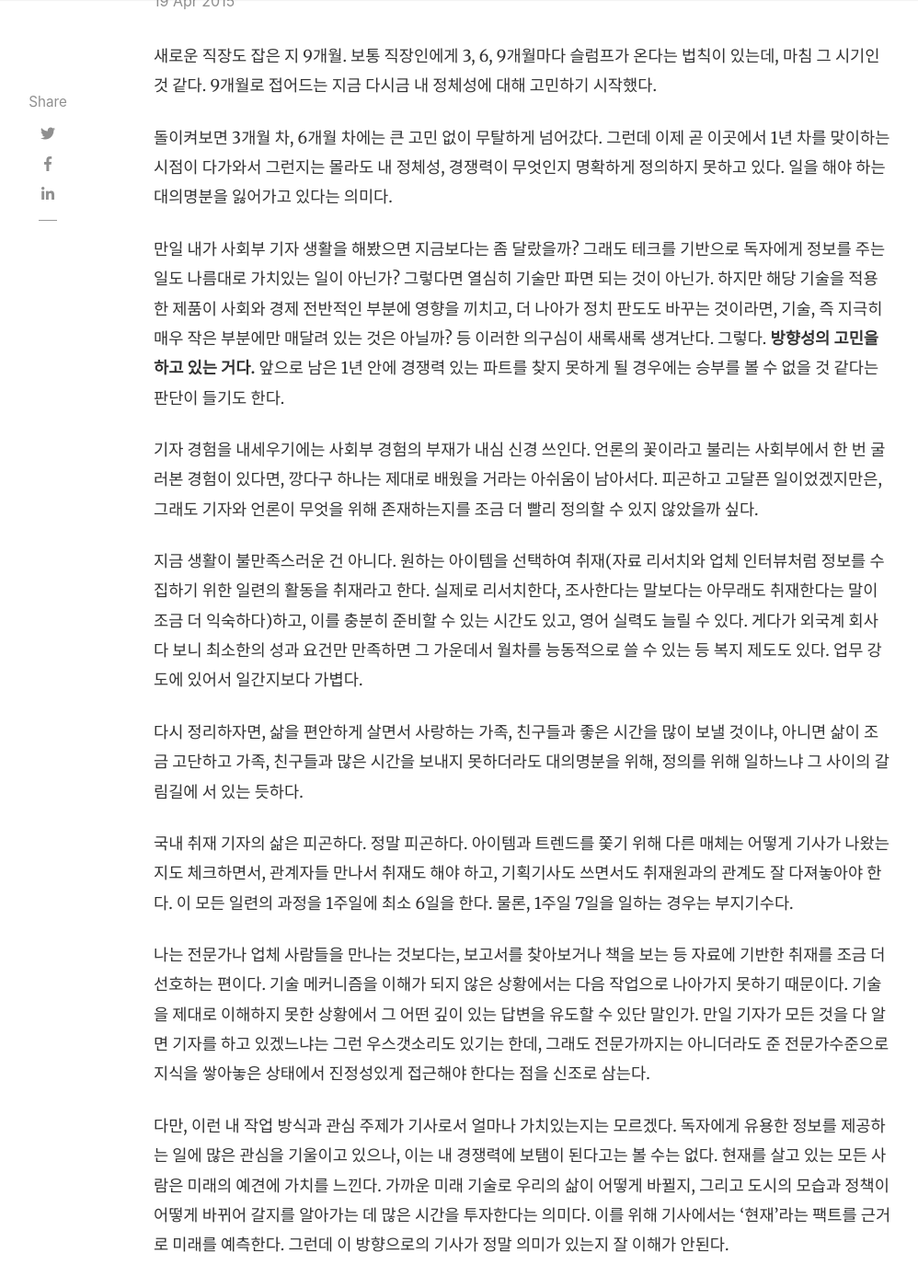
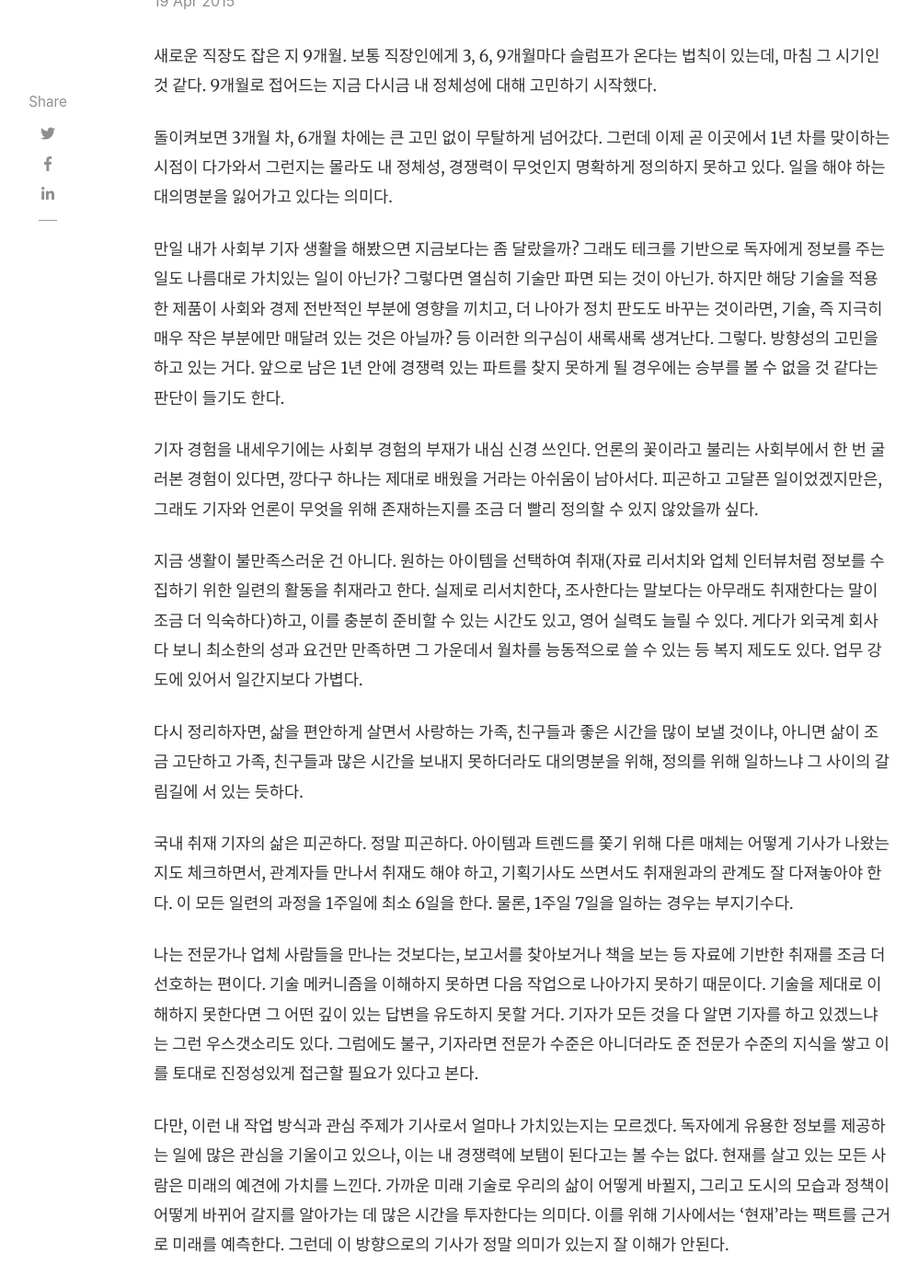
Before and after one commit to samantha-writer/samantha-writer.github.io, a Jekyll site: the page built from _posts/2015-04-19-150419.md, in a window 1280 px wide and 1400 px high, scrolled down 316 px. Shown: the whole window at 92% size, without its empty margins (118-1116 px from the left). Built offline with Jekyll 4.4.1, drawn with Linux system fonts in a browser that asks for light colours; nearby versions of some CDN libraries; comment, search, counter and statistics services are not loaded; some of the changed text lies outside the part shown.

Commit message:
Update 2015-04-19-150419.md

```diff
--- a/_posts/2015-04-19-150419.md
+++ b/_posts/2015-04-19-150419.md
@@ -15,7 +15,7 @@
 
 돌이켜보면 3개월 차, 6개월 차에는 큰 고민 없이 무탈하게 넘어갔다. 그런데 이제 곧 이곳에서 1년 차를 맞이하는 시점이 다가와서 그런지는 몰라도 내 정체성, 경쟁력이 무엇인지 명확하게 정의하지 못하고 있다. 일을 해야 하는 대의명분을 잃어가고 있다는 의미다.
 
-만일 내가 사회부 기자 생활을 해봤으면 지금보다는 좀 달랐을까? 그래도 테크를 기반으로 독자에게 정보를 주는 일도 나름대로 가치있는 일이 아닌가? 그렇다면 열심히 기술만 파면 되는 것이 아닌가. 하지만 해당 기술을 적용한 제품이 사회와 경제 전반적인 부분에 영향을 끼치고, 더 나아가 정치 판도도 바꾸는 것이라면, 기술, 즉 지극히 매우 작은 부분에만 매달려 있는 것은 아닐까? 등 이러한 의구심이 새록새록 생겨난다. 그렇다. **방향성의 고민을 하고 있는 거다.** 앞으로 남은 1년 안에 경쟁력 있는 파트를 찾지 못하게 될 경우에는 승부를 볼 수 없을 것 같다는 판단이 들기도 한다.
+만일 내가 사회부 기자 생활을 해봤으면 지금보다는 좀 달랐을까? 그래도 테크를 기반으로 독자에게 정보를 주는 일도 나름대로 가치있는 일이 아닌가? 그렇다면 열심히 기술만 파면 되는 것이 아닌가. 하지만 해당 기술을 적용한 제품이 사회와 경제 전반적인 부분에 영향을 끼치고, 더 나아가 정치 판도도 바꾸는 것이라면, 기술, 즉 지극히 매우 작은 부분에만 매달려 있는 것은 아닐까? 등 이러한 의구심이 새록새록 생겨난다. 그렇다. 방향성의 고민을 하고 있는 거다. 앞으로 남은 1년 안에 경쟁력 있는 파트를 찾지 못하게 될 경우에는 승부를 볼 수 없을 것 같다는 판단이 들기도 한다.
 
 기자 경험을 내세우기에는 사회부 경험의 부재가 내심 신경 쓰인다. 언론의 꽃이라고 불리는 사회부에서 한 번 굴러본 경험이 있다면, 깡다구 하나는 제대로 배웠을 거라는 아쉬움이 남아서다. 피곤하고 고달픈 일이었겠지만은, 그래도 기자와 언론이 무엇을 위해 존재하는지를 조금 더 빨리 정의할 수 있지 않았을까 싶다.
 
@@ -25,7 +25,7 @@
 
 국내 취재 기자의 삶은 피곤하다. 정말 피곤하다. 아이템과 트렌드를 쫓기 위해 다른 매체는 어떻게 기사가 나왔는지도 체크하면서, 관계자들 만나서 취재도 해야 하고, 기획기사도 쓰면서도 취재원과의 관계도 잘 다져놓아야 한다. 이 모든 일련의 과정을 1주일에 최소 6일을 한다. 물론, 1주일 7일을 일하는 경우는 부지기수다.
 
-나는 전문가나 업체 사람들을 만나는 것보다는, 보고서를 찾아보거나 책을 보는 등 자료에 기반한 취재를 조금 더 선호하는 편이다. 기술 메커니즘을 이해가 되지 않은 상황에서는 다음 작업으로 나아가지 못하기 때문이다. 기술을 제대로 이해하지 못한 상황에서 그 어떤  깊이 있는 답변을 유도할 수 있단 말인가. 만일 기자가 모든 것을 다 알면 기자를 하고 있겠느냐는 그런 우스갯소리도 있기는 한데, 그래도 전문가까지는 아니더라도 준 전문가수준으로 지식을 쌓아놓은 상태에서 진정성있게 접근해야 한다는 점을 신조로 삼는다.
+나는 전문가나 업체 사람들을 만나는 것보다는, 보고서를 찾아보거나 책을 보는 등 자료에 기반한 취재를 조금 더 선호하는 편이다. 기술 메커니즘을 이해하지 못하면 다음 작업으로 나아가지 못하기 때문이다. 기술을 제대로 이해하지 못한다면 그 어떤  깊이 있는 답변을 유도하지 못할 거다. 기자가 모든 것을 다 알면 기자를 하고 있겠느냐는 그런 우스갯소리도 있다. 그럼에도 불구, 기자라면 전문가 수준은 아니더라도 준 전문가 수준의 지식을 쌓고 이를 토대로 진정성있게 접근할 필요가 있다고 본다.
 
 다만, 이런 내 작업 방식과 관심 주제가 기사로서 얼마나 가치있는지는 모르겠다. 독자에게 유용한 정보를 제공하는 일에 많은 관심을 기울이고 있으나, 이는 내 경쟁력에 보탬이 된다고는 볼 수는 없다. 현재를 살고 있는 모든 사람은 미래의 예견에 가치를 느낀다. 가까운 미래 기술로 우리의 삶이 어떻게 바뀔지, 그리고 도시의 모습과 정책이 어떻게 바뀌어 갈지를 알아가는 데 많은 시간을 투자한다는 의미다. 이를 위해 기사에서는 '현재'라는 팩트를 근거로 미래를 예측한다. 그런데 이 방향으로의 기사가 정말 의미가 있는지 잘 이해가 안된다.
 
@@ -43,7 +43,7 @@
 
 그래서 변하기로 했다. 적어도 기자라면 기자라는 타이틀로 업체를 만난다면 모든 방법을 동원한 취재 활동을 통해 기사를 써내리는 데 주력하기로 말이다. 회사에서는 이런 모습을 원하지 않을 수는 있지만, 기자의 역량을 키우려면 나 스스로 능력을 키워나갈 수밖에 없다.
 
-자리 탓을 하느라 내가 뭘 해야 하는지도 보지 못하고 있었다는 어리석음. 아마도 이 어리석음을 반복하지 않기 위해서는 본 글을 3개월 마다 다시 봐야 하지 않을까 싶기도 하다. 바쁘고 힘들다는 핑계로 내 목적을 잊고 사는 것은 아닌지, 삶의 가치관을 잠시 내려두는 것은 아닌지 반성을 해봐야겠다. 물론 회사는 영리를 추구하는 곳이고, 그런 회사는 영리를 추구하기 위해 나를 고용하는 것이지만, 그래도 미디어라는 특수한 산업에 종사하고 있는 것이라면 나를 기자로서 존중해달라고 요구하기 위해서는 내가 먼저 움직여야 한다는 것. 큰 것을 깨달은 바다. 이러한 마음가짐이 없으면, 만일 정말 공부를 열심히 해서 조중동이나 지상파 방송 기자가 된들 달라질 건 아무것도 없을 테니까.
+자리 탓을 하느라 내가 뭘 해야 하는지도 보지 못하고 있었다는 어리석음. 아마도 이 어리석음을 반복하지 않기 위해서는 본 글을 3개월 마다 다시 봐야 하지 않을까 싶기도 하다. 바쁘고 힘들다는 핑계로 내 목적을 잊고 사는 것은 아닌지, 삶의 가치관을 잠시 내려두는 것은 아닌지 반성을 해봐야겠다. 물론 미디어 회사도 영리를 추구해야만 영속할 수 있다. 이와 동시에 저널리즘 가치를 쫓아야만 미디어로서 인정받는 특수한 현상을 고려했을 때, 지금 있는 회사에서부터 기자다움을 쫓아야겠다. 이러한 마음가짐이 아니라면, 조중동이나 지상파 방송 기자가 된들 달라질 건 아무것도 없을 테다.
 
 회사가 원하는 대로 일을 한다면 자아를 잃어버릴 거 같든 느낌이 든다. 경쟁력을 갖추려면 회사에서 시키지 않는 일이라도 필요하다면 현장 취재를 나가야겠다. 현재 관심 있는 미래 기술에 관한 외신 기사를 중점적으로 다루며 최신 트렌드를 익히고, 월별 보고서도 바로 이 기술과 연계에서 작업하 것. 힘들어도, 여유가 없어도 그것이 맞는 길이라는 생각했다. ****
 
```
